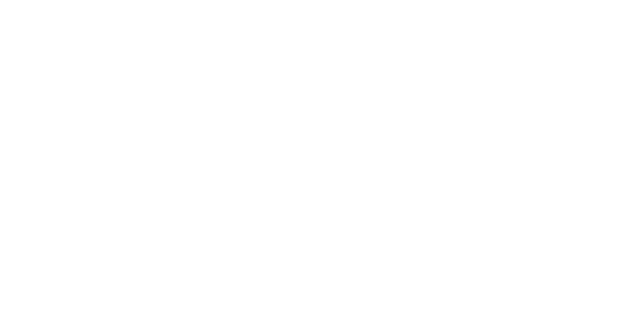
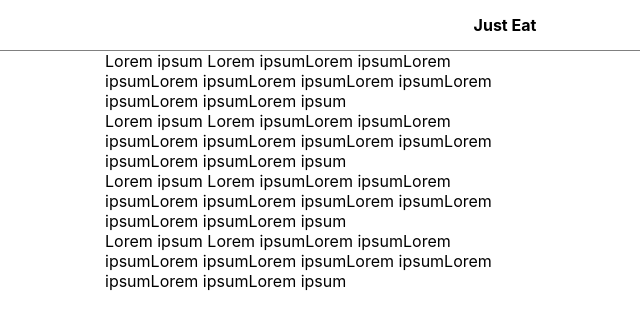
Before and after one commit to sometimemecry/reactprojecttest, a React (Create React App) app: page / in a window 1280 px wide. Shown: the top 330 px of the page, without its empty margins (135-775 px from the left). Built offline with nearby package versions, Linux system fonts and the light colour scheme.

Commit message:
React Test

```diff
--- a/src/App.css
+++ b/src/App.css
@@ -1,38 +1,17 @@
-.App {
-  text-align: center;
+.app-header {
+  border-bottom: 1px solid gray;
+  height: 50px;
+  display: flex;
+  justify-content: center;
+  align-items: center;
 }
 
-.App-logo {
-  height: 40vmin;
-  pointer-events: none;
+.app-grid {
+  display: grid;
+  grid-template-columns: 1fr 1fr;
+  column-gap: 16px;
+  row-gap: 16px;
+  max-width: 800px;
+  margin-left: auto;
+  margin-right: auto;
 }
-
-@media (prefers-reduced-motion: no-preference) {
-  .App-logo {
-    animation: App-logo-spin infinite 20s linear;
-  }
-}
-
-.App-header {
-  background-color: #282c34;
-  min-height: 100vh;
-  display: flex;
-  flex-direction: column;
-  align-items: center;
-  justify-content: center;
-  font-size: calc(10px + 2vmin);
-  color: white;
-}
-
-.App-link {
-  color: #61dafb;
-}
-
-@keyframes App-logo-spin {
-  from {
-    transform: rotate(0deg);
-  }
-  to {
-    transform: rotate(360deg);
-  }
-}
--- a/src/App.js
+++ b/src/App.js
@@ -1,11 +1,15 @@
-import logo from './logo.svg';
-import './App.css';
+import "./App.css";
 
 function App() {
   return (
-    <div className="App">
-
-
+    <div className="app">
+      <header className="app-header">
+        <h4>Just Eat</h4>
+      </header>
+      <div className="app-grid">Lorem ipsum Lorem ipsumLorem ipsumLorem ipsumLorem ipsumLorem ipsumLorem ipsumLorem ipsumLorem ipsumLorem ipsum</div>
+      <div className="app-grid">Lorem ipsum Lorem ipsumLorem ipsumLorem ipsumLorem ipsumLorem ipsumLorem ipsumLorem ipsumLorem ipsumLorem ipsum</div>
+      <div className="app-grid">Lorem ipsum Lorem ipsumLorem ipsumLorem ipsumLorem ipsumLorem ipsumLorem ipsumLorem ipsumLorem ipsumLorem ipsum</div>
+      <div className="app-grid">Lorem ipsum Lorem ipsumLorem ipsumLorem ipsumLorem ipsumLorem ipsumLorem ipsumLorem ipsumLorem ipsumLorem ipsum</div>
     </div>
   );
 }
```
